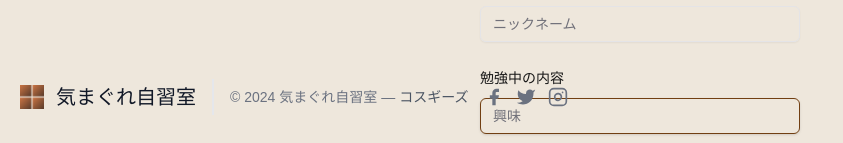
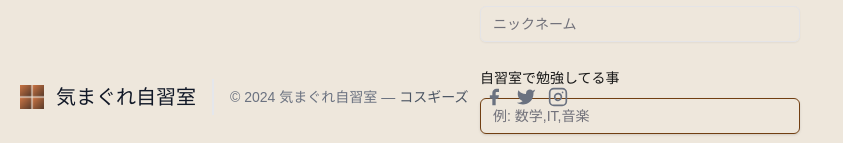
Before and after one commit to taichi-k/qiita_hackathon_2024_frontend, a Next.js app in the folder qiita_hackathon_2024_frontend/: page /register in a window 1280 px wide. Shown: the part 653-796 px from the top of the page, without its empty margins (0-843 px from the left). Built offline with nearby package versions, Linux system fonts and the light colour scheme; a web font is replaced by a local one.

Commit message:
文言を修正

```diff
--- a/qiita_hackathon_2024_frontend/src/components/RegisterForm.jsx
+++ b/qiita_hackathon_2024_frontend/src/components/RegisterForm.jsx
@@ -150,9 +150,9 @@ export function RegisterForm() {
           name="interests"
           render={({ field }) => (
             <FormItem>
-              <FormLabel>勉強中の内容</FormLabel>
+              <FormLabel>自習室で勉強してる事</FormLabel>
               <FormControl>
-                <Input className={"border border-yellow-900 shadow"} placeholder="興味" {...field} />
+                <Input className={"border border-yellow-900 shadow"} placeholder="例: 数学,IT,音楽" {...field} />
               </FormControl>
               <FormDescription>
                 カンマ区切り
--- a/qiita_hackathon_2024_frontend/src/components/SettingsForm.jsx
+++ b/qiita_hackathon_2024_frontend/src/components/SettingsForm.jsx
@@ -185,9 +185,9 @@ export function SettingsForm() {
           name="interests"
           render={({ field }) => (
             <FormItem>
-              <FormLabel>勉強中の内容</FormLabel>
+              <FormLabel>自習室で勉強してる事</FormLabel>
               <FormControl>
-                <Input className={"border border-yellow-900 shadow"} placeholder="ピアノ,ギター" {...field} />
+                <Input className={"border border-yellow-900 shadow"} placeholder="例: 数学,IT,音楽" {...field} />
               </FormControl>
               <FormDescription>
                 カンマ区切り
```
